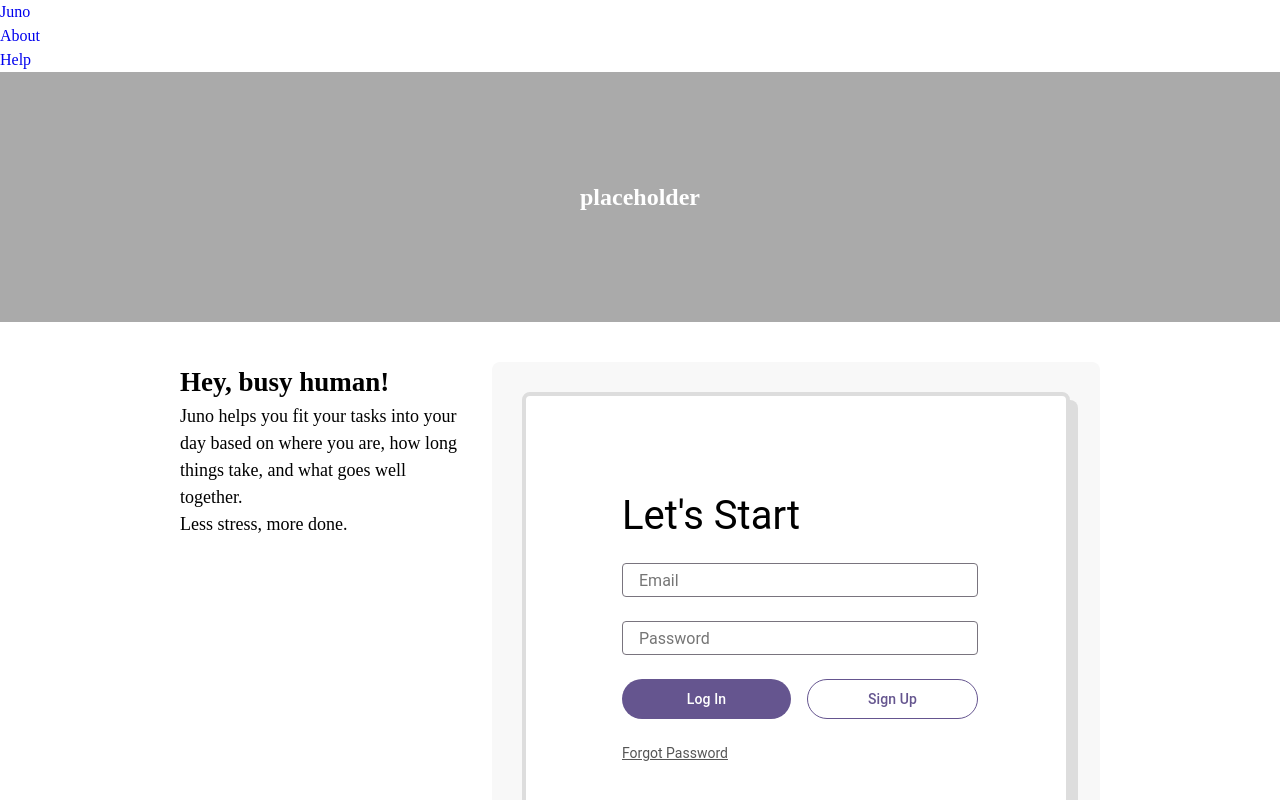
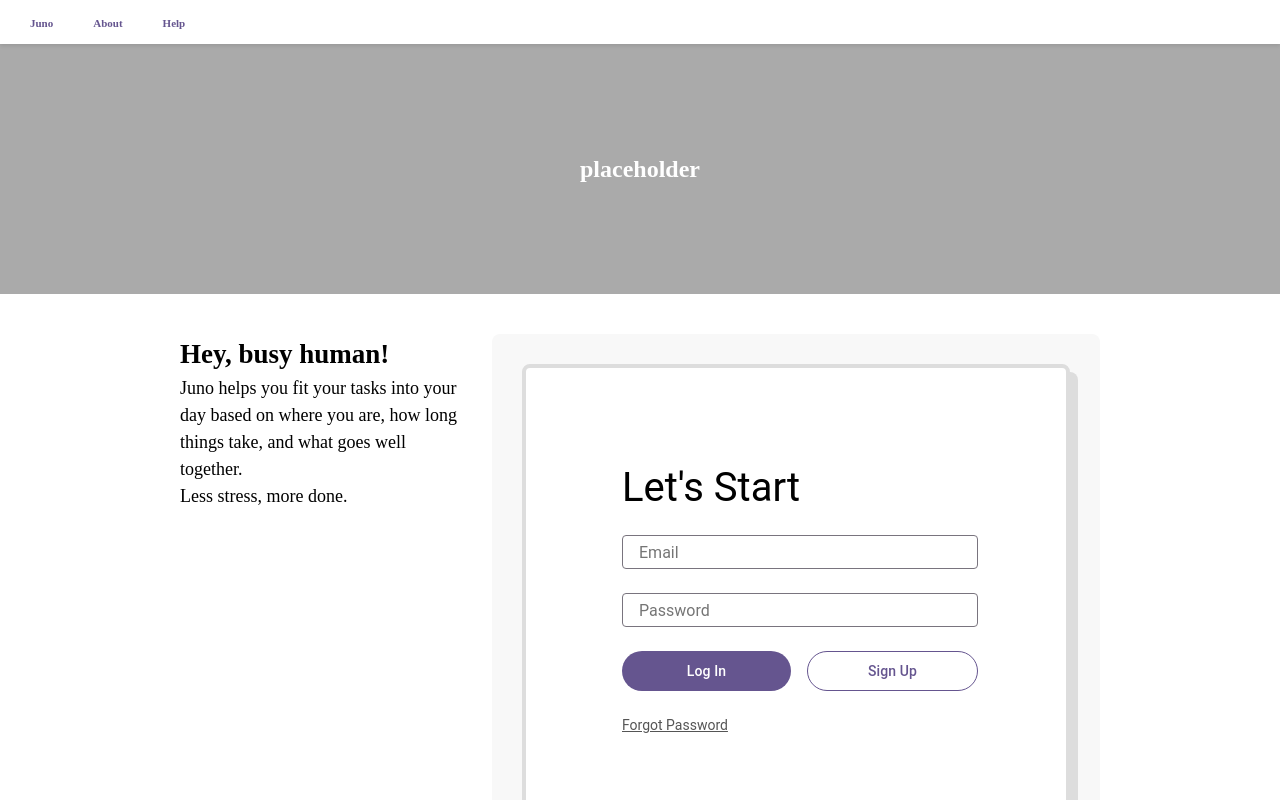
Before and after one commit to MaiGalili/Juno, a React (Create React App) app in the folder React-Front/: page / in a window 1280 px wide. Shown: the top 800 px of the page. Built offline with nearby package versions, Linux system fonts and the light colour scheme.

Commit message:
Create scroller in Landing Page
Scroller button for about and home in landing page

```diff
--- a/React-Front/package.json
+++ b/React-Front/package.json
@@ -12,6 +12,7 @@
     "react-dom": "^19.1.0",
     "react-router-dom": "^7.6.0",
     "react-scripts": "5.0.1",
+    "react-scroll": "^1.9.3",
     "web-vitals": "^2.1.4"
   },
   "scripts": {
--- a/React-Front/src/App.js
+++ b/React-Front/src/App.js
@@ -14,7 +14,6 @@ function App() {
 
         <Routes>
           <Route path="/" element={<LandingPage />} />
-          {/* <//Route path="/post/:id" element={<SinglePost />} /> */}
           <Route path="*" element={<Error404 />} />
           {/* after login! */}
           <Route path="/calendar" element={<Calendar />} />
--- a/React-Front/src/components/footer/Footer.jsx
+++ b/React-Front/src/components/footer/Footer.jsx
@@ -1,5 +1,5 @@
 import React from "react";
-import { Link } from "react-router-dom";
+import { Link } from "react-scroll";
 import styles from "./footer.module.css";
 
 function Footer() {
@@ -9,9 +9,15 @@ function Footer() {
         &copy; {new Date().getFullYear()} Juno Calendar
       </p>
       <nav className={styles.footerNav}>
-        <Link to="/">Juno</Link>
-        <Link to="/about">About</Link>
-        <Link to="/help">Help</Link>
+        <Link to="top" smooth={true} duration={100}>
+          Juno
+        </Link>
+        <Link to="about" smooth={true} duration={100}>
+          About
+        </Link>
+        <Link to="help" smooth={true} duration={100}>
+          Help
+        </Link>
       </nav>
     </footer>
   );
--- a/React-Front/src/components/header/Header.jsx
+++ b/React-Front/src/components/header/Header.jsx
@@ -1,5 +1,5 @@
-import { Link } from "react-router-dom";
-import styles from "./header.moudle.css";
+import { Link } from "react-scroll";
+import styles from "./header.module.css";
 
 function Header() {
   return (
@@ -7,13 +7,19 @@ function Header() {
       <nav>
         <ul className={styles.navList}>
           <li>
-            <Link to="/">Juno</Link>
+            <Link to="top" smooth={true} duration={100}>
+              Juno
+            </Link>
           </li>
           <li>
-            <Link to="/about">About</Link>
+            <Link to="about" smooth={true} duration={100}>
+              About
+            </Link>
           </li>
           <li>
-            <Link to="/help">Help</Link>
+            <Link to="help" smooth={true} duration={100}>
+              Help
+            </Link>
           </li>
         </ul>
       </nav>
--- /dev/null
+++ b/React-Front/src/components/header/header.module.css
@@ -0,0 +1,63 @@
+.header {
+  background-color: #ffffff;
+  box-shadow: 0 2px 4px rgba(0, 0, 0, 0.1);
+  padding: 1rem 2rem;
+  position: sticky;
+  top: 0;
+  z-index: 100;
+  width: 100%;
+  left: 0;
+  right: 0;
+  display: flex;
+  justify-content: space-between;
+  align-items: center;
+}
+
+.navList {
+  list-style: none;
+  margin: 0;
+  padding: 0;
+  display: flex;
+  gap: 2rem;
+  align-items: center;
+}
+
+.navList li {
+  margin: 0;
+}
+
+.navList a {
+  text-decoration: none;
+  color: #333;
+  font-weight: 500;
+  font-size: 1rem;
+  transition: all 0.2s ease;
+  padding: 0.5rem 1rem;
+  border-radius: 8px;
+}
+
+.navList a:hover {
+  color: #65558f;
+  background-color: rgba(101, 85, 143, 0.1);
+}
+
+.navList a:first-child {
+  color: #65558f;
+  font-weight: 700;
+  font-size: 1.1rem;
+}
+
+/* Responsive design */
+@media (max-width: 768px) {
+  .header {
+    padding: 1rem;
+  }
+
+  .navList {
+    gap: 1rem;
+  }
+
+  .navList a {
+    font-size: 0.9rem;
+  }
+}
--- a/React-Front/src/pages/landingPage/LandingPage.jsx
+++ b/React-Front/src/pages/landingPage/LandingPage.jsx
@@ -1,21 +1,25 @@
 import styles from "./landingPage.module.css";
-import React from "react";
-import { Link } from "react-router-dom";
+import Hero from "../../components/hero/Hero.jsx";
 import About from "../../components/about/About.jsx";
 import Footer from "../../components/footer/Footer.jsx";
 import Header from "../../components/header/Header.jsx";
 import Help from "../../components/help/Help.jsx";
 import WhyJuno from "../../components/whyJuno/WhyJuno.jsx";
-import Hero from "../../components/hero/Hero.jsx";
 
 function LandingPage() {
   return (
-    <div>
-      <Header />
+    <div className={styles.container}>
+      <div id="top">
+        <Header />
+      </div>
       <Hero />
-      <About />
+      <div id="about">
+        <About />
+      </div>
       <WhyJuno />
-      <Help />
+      <div id="help">
+        <Help />
+      </div>
       <Footer />
     </div>
   );
```
Also changed, not shown: React-Front/src/components/header/header.moudle.css (deleted), 1 other file (tests, documents, lock files or other folders).
